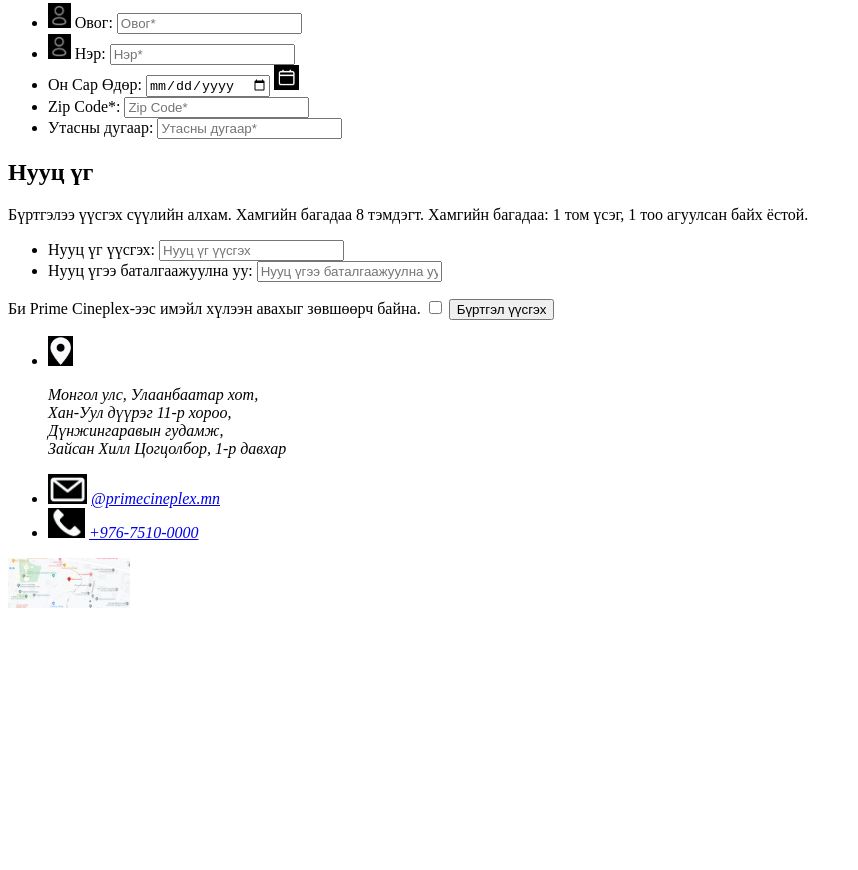
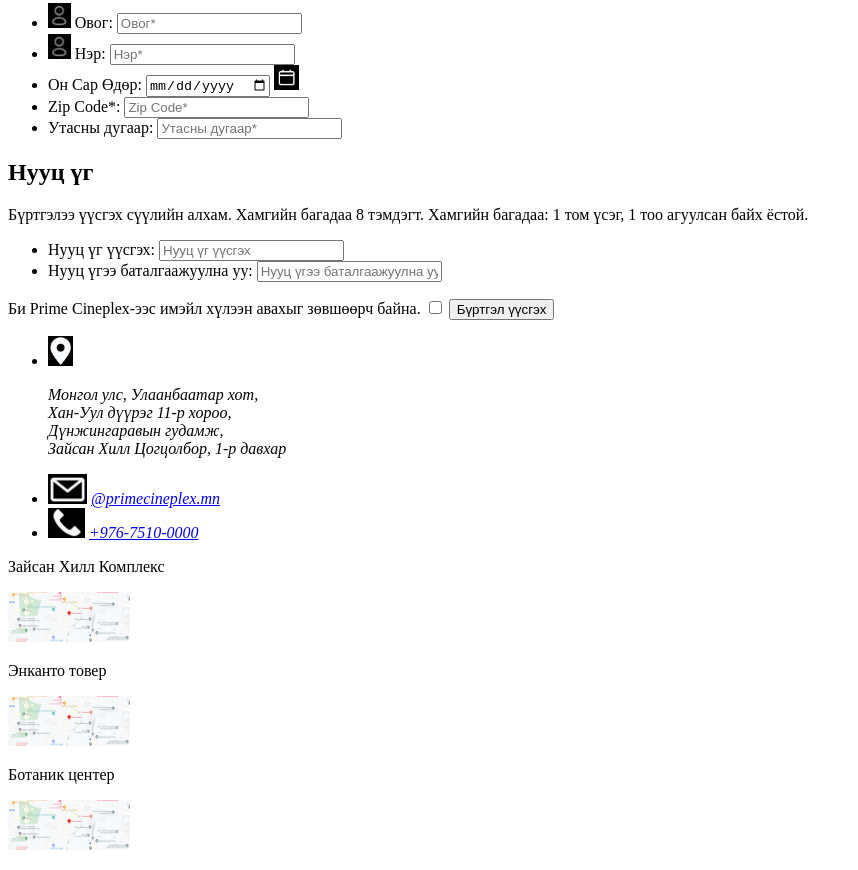
Before and after one commit to hngrzl0/web, a plain HTML site: page create.html in a window 1280 px wide. Shown: the part 489-1359 px from the top of the page, without its empty margins (0-858 px from the left). Before the commit the page ends 1109 px from the top, so only its background shows below. Drawn offline with Linux system fonts and the light colour scheme.

Commit message:
footer zassan

```diff
--- a/create.html
+++ b/create.html
@@ -116,7 +116,12 @@
                  </address>
             </div>
             <div>
-                 <a href="https://www.google.com/maps"><img src="Images/footer_googlemap.png" style="height: 50px;" alt="google map photo"></a>
+             <p>Зайсан Хилл Комплекс</p>
+             <p><a href="https://www.google.com/maps"><img src="Images/footer_googlemap.png" height="50px" alt="google map photo"></a></p>
+             <p>Энканто товер</p>
+             <p><a href="https://www.google.com/maps"><img src="Images/footer_googlemap.png" height="50px" alt="google map photo"></a></p>
+             <p>Ботаник центер</p>
+             <p><a href="https://www.google.com/maps"><img src="Images/footer_googlemap.png"height="50px" alt="google map photo"></a></p>
         </div>
          </footer>
     </body>
```
Lines whose indentation alone changed are shown as unchanged.
